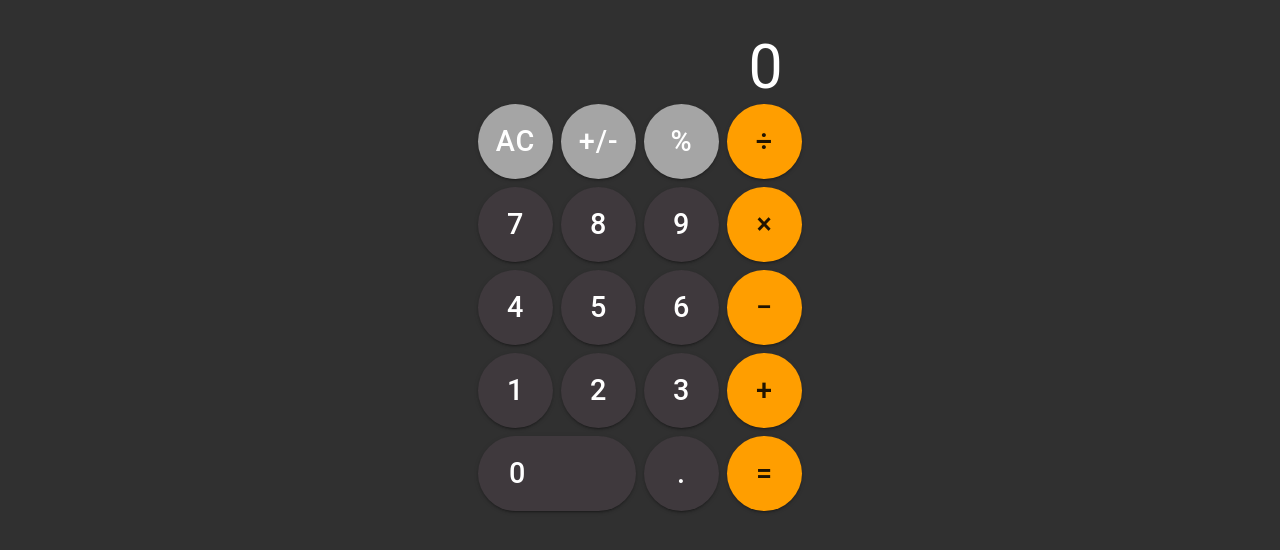
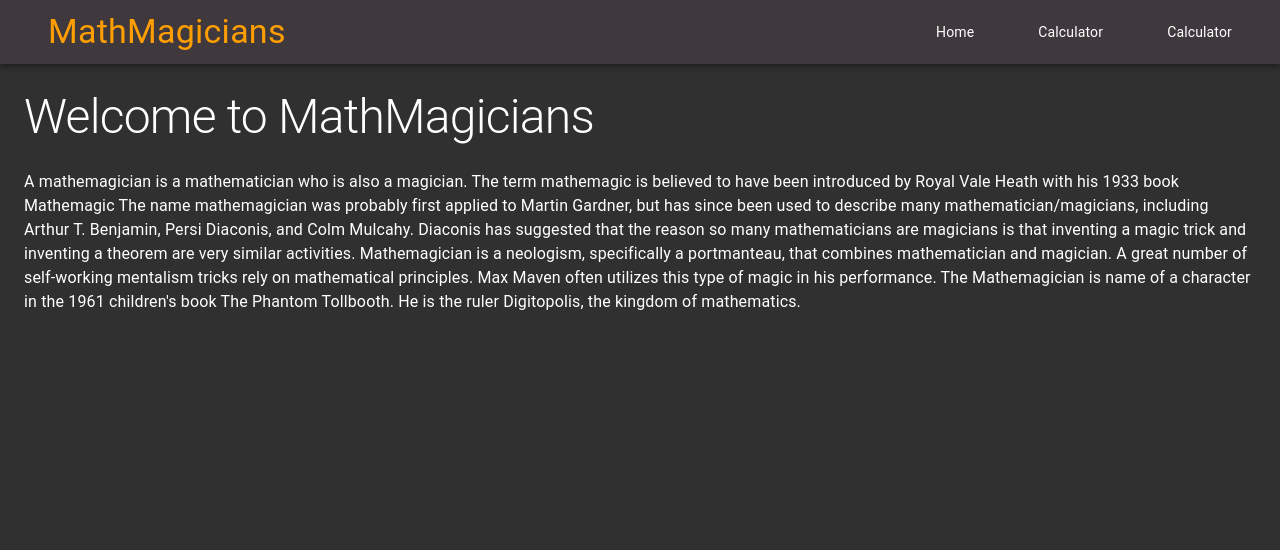
Before and after one commit to martinnajjar12/react-calculator, a React (Create React App) app: page / in a window 1280 px wide. Shown: the top 550 px of the page. Built offline with nearby package versions, Linux system fonts and the light colour scheme.

Commit message:
Add react-router-dom and create Home and calculator pages

```diff
--- a/package.json
+++ b/package.json
@@ -11,6 +11,7 @@
     "prop-types": "^15.7.2",
     "react": "^17.0.1",
     "react-dom": "^17.0.1",
+    "react-router-dom": "^5.2.0",
     "react-scripts": "4.0.2",
     "web-vitals": "^1.1.0"
   },
--- a/src/components/App.js
+++ b/src/components/App.js
@@ -1,14 +1,23 @@
-import React, { useState } from 'react';
+import React from 'react';
 import {
   unstable_createMuiStrictModeTheme as createMuiTheme,
   ThemeProvider,
+  CssBaseline,
+  AppBar,
+  Toolbar,
+  Typography,
+  makeStyles,
   Grid,
-  CssBaseline,
-  makeStyles,
+  Container,
 } from '@material-ui/core';
-import ButtonPanel from './ButtonPanel';
-import Display from './Display';
-import calculate from '../logic/calculate';
+import {
+  BrowserRouter,
+  Link,
+  Route,
+  Switch,
+} from 'react-router-dom';
+import Home from './Home';
+import Calculator from './Calculator';
 
 const theme = createMuiTheme({
   palette: {
@@ -23,43 +32,47 @@ const theme = createMuiTheme({
 });
 
 const useStyles = makeStyles({
-  calWidth: {
-    maxWidth: '375px',
+  logoLink: {
+    color: '#ff9e00',
+    textDecoration: 'none',
+  },
+
+  link: {
+    color: '#fff',
+    textDecoration: 'none',
   },
 });
 
 const App = () => {
-  const calculator = {
-    total: null,
-    next: null,
-    operation: null,
-  };
-
-  const [calState, setCalState] = useState(calculator);
   const classes = useStyles();
-
-  const handleClick = btnName => {
-    const result = calculate(calState, btnName);
-    setCalState(() => result);
-  };
-
-  const displayProperValue = (total, next) => {
-    if (next) {
-      return next;
-    }
-    return total;
-  };
-
   return (
-    <ThemeProvider theme={theme}>
-      <Grid container justify="center" direction="column" alignItems="center">
-        <div className={classes.calWidth}>
-          <Display result={displayProperValue(calState.total, calState.next)} />
-          <ButtonPanel clickHandler={handleClick} />
-        </div>
-      </Grid>
-      <CssBaseline />
-    </ThemeProvider>
+    <BrowserRouter>
+      <ThemeProvider theme={theme}>
+        <AppBar position="sticky">
+          <Toolbar>
+            <Container>
+              <Grid container justify="space-between" alignItems="center">
+                <Typography variant="h4">
+                  <Link to="/" className={classes.logoLink}>MathMagicians</Link>
+                </Typography>
+                <Grid item container xs={5} md={3} justify="space-between">
+                  <Link to="/" className={classes.link}>Home</Link>
+                  <Link to="/calculator" className={classes.link}>Calculator</Link>
+                  <Link to="/calculator" className={classes.link}>Calculator</Link>
+                </Grid>
+              </Grid>
+            </Container>
+          </Toolbar>
+        </AppBar>
+        <Container>
+          <Switch>
+            <Route exact path="/" component={Home} />
+            <Route exact path="/calculator" component={Calculator} />
+          </Switch>
+        </Container>
+        <CssBaseline />
+      </ThemeProvider>
+    </BrowserRouter>
   );
 };
 
--- /dev/null
+++ b/src/components/Calculator.js
@@ -0,0 +1,44 @@
+import React, { useState } from 'react';
+import { Grid, makeStyles } from '@material-ui/core';
+import ButtonPanel from './ButtonPanel';
+import Display from './Display';
+import calculate from '../logic/calculate';
+
+const useStyles = makeStyles({
+  calWidth: {
+    maxWidth: '375px',
+  },
+});
+
+const Calculator = () => {
+  const calculator = {
+    total: null,
+    next: null,
+    operation: null,
+  };
+
+  const [calState, setCalState] = useState(calculator);
+  const classes = useStyles();
+
+  const handleClick = btnName => {
+    const result = calculate(calState, btnName);
+    setCalState(() => result);
+  };
+
+  const displayProperValue = (total, next) => {
+    if (next) {
+      return next;
+    }
+    return total;
+  };
+  return (
+    <Grid container justify="center" direction="column" alignItems="center">
+      <div className={classes.calWidth}>
+        <Display result={displayProperValue(calState.total, calState.next)} />
+        <ButtonPanel clickHandler={handleClick} />
+      </div>
+    </Grid>
+  );
+};
+
+export default Calculator;
--- /dev/null
+++ b/src/components/Home.js
@@ -0,0 +1,35 @@
+import { makeStyles, Typography } from '@material-ui/core';
+import React from 'react';
+
+const useStyles = makeStyles({
+  headerFontSize: {
+    fontSize: '3rem',
+    margin: '25px 0',
+  },
+});
+
+const Home = () => {
+  const classes = useStyles();
+  return (
+    <main>
+      <Typography variant="h1" className={classes.headerFontSize}>Welcome to MathMagicians</Typography>
+      <Typography>
+        A mathemagician is a mathematician who is also a magician. The term
+        mathemagic is believed to have been introduced by Royal Vale Heath
+        with his 1933 book Mathemagic The name mathemagician was probably
+        first applied to Martin Gardner, but has since been used to describe
+        many mathematician/magicians, including Arthur T. Benjamin, Persi
+        Diaconis, and Colm Mulcahy. Diaconis has suggested that the reason
+        so many mathematicians are magicians is that inventing a magic trick and
+        inventing a theorem are very similar activities. Mathemagician is a neologism,
+        specifically a portmanteau, that combines mathematician and magician. A great
+        number of self-working mentalism tricks rely on mathematical principles. Max
+        Maven often utilizes this type of magic in his performance. The Mathemagician is
+        name of a character in the 1961 children&apos;s book The Phantom Tollbooth.
+        He is the ruler Digitopolis, the kingdom of mathematics.
+      </Typography>
+    </main>
+  );
+};
+
+export default Home;
--- a/src/logic/operate.js
+++ b/src/logic/operate.js
@@ -38,7 +38,7 @@ const operate = (numberOne, numberTwo, operation) => {
     default:
       break;
   }
-  return total.toString();
+  return total.toFixed(8).toString();
 };
 
 export default operate;
```
Also changed, not shown: 1 other file (tests, documents, lock files or other folders).
